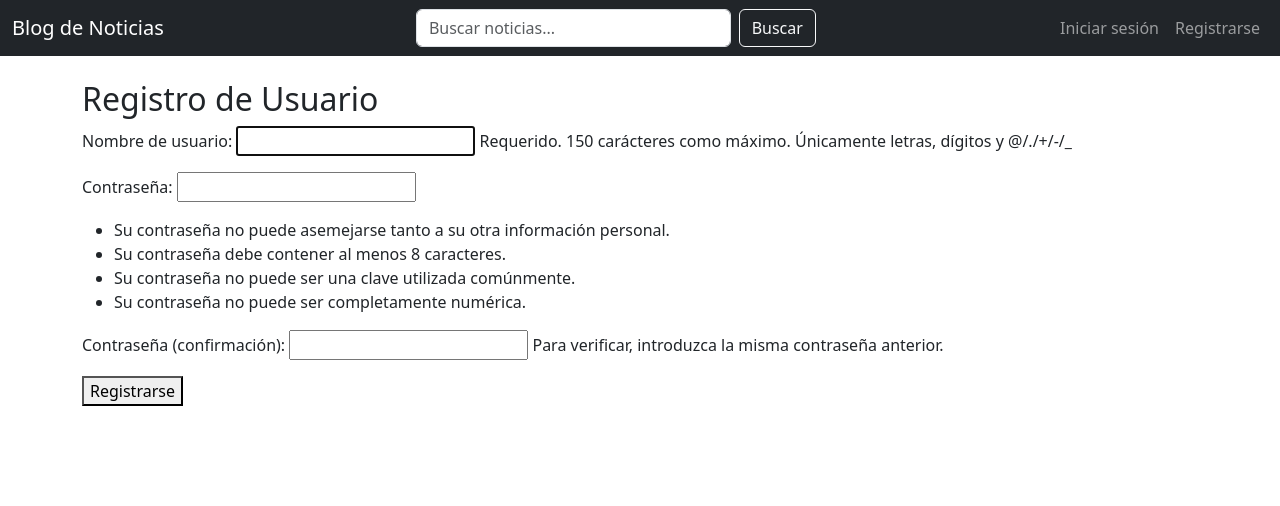
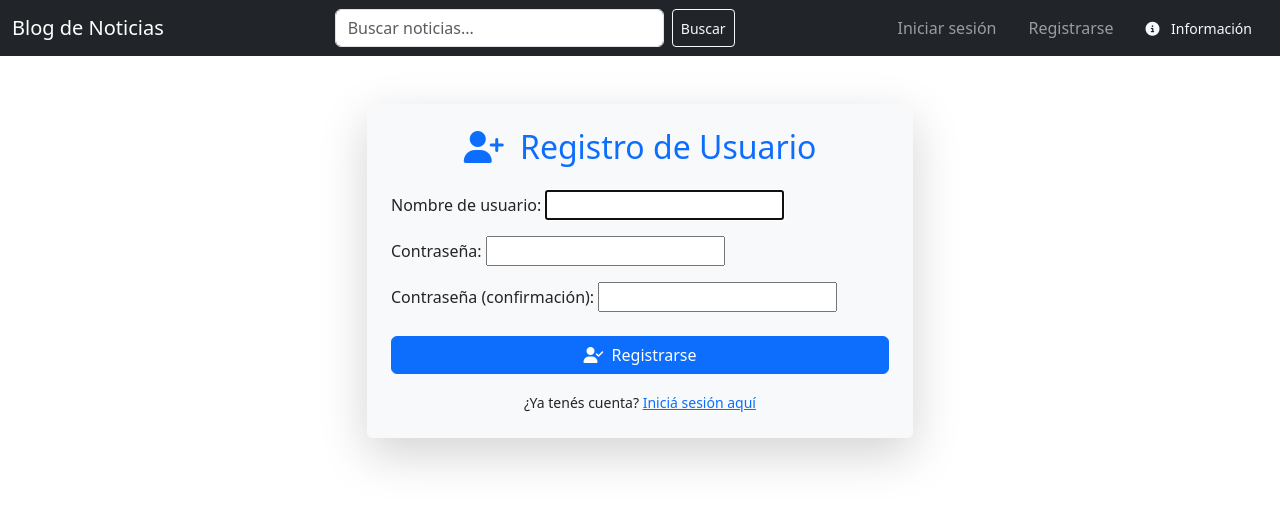
Before and after one commit to Nilsonavalos77/django-blog-noticias, a Django app: page /registro/ in a window 1280 px wide. Shown: the top 506 px of the page. Run offline with Django 5.2, Linux system fonts and the light colour scheme.

Commit message:
Refactor code structure for improved readability and maintainability

```diff
--- a/blog/templates/base.html
+++ b/blog/templates/base.html
@@ -2,78 +2,85 @@
 <html lang="es">
 <head>
     <meta charset="UTF-8">
-    <meta name="viewport" content="width=device-width, initial-scale=1"> <!-- Adaptable a dispositivos -->
+    <meta name="viewport" content="width=device-width, initial-scale=1">
     <title>Blog de Noticias</title>
 
     <!-- Bootstrap 5 desde CDN -->
     <link href="https://cdn.jsdelivr.net/npm/bootstrap@5.3.0/dist/css/bootstrap.min.css" rel="stylesheet">
 
-    <!-- Puedes agregar tu propio CSS si querés -->
+    <!-- Fuente de iconos Font Awesome -->
+    <link rel="stylesheet" href="https://cdnjs.cloudflare.com/ajax/libs/font-awesome/6.4.0/css/all.min.css">
 </head>
 <body>
     <!-- Navbar principal -->
     <nav class="navbar navbar-expand-lg navbar-dark bg-dark">
-        <div class="container-fluid">
-            <!-- Logo o título -->
+        <!-- Contenedor fluid que permite flexbox para alinear elementos -->
+        <div class="container-fluid d-flex flex-wrap align-items-center justify-content-between">
+
+            <!-- Logo o título a la izquierda -->
             <a class="navbar-brand" href="{% url 'inicio' %}">Blog de Noticias</a>
 
-            <!-- Botón hamburguesa para móviles -->
-            <button class="navbar-toggler" type="button" data-bs-toggle="collapse" data-bs-target="#navbarContenido">
+            <!-- Botón hamburguesa para dispositivos móviles -->
+            <button class="navbar-toggler" type="button" data-bs-toggle="collapse" data-bs-target="#navbarContenido"
+                aria-controls="navbarContenido" aria-expanded="false" aria-label="Alternar navegación">
                 <span class="navbar-toggler-icon"></span>
             </button>
 
-            <!-- Contenido del navbar -->
+            <!-- Contenido que colapsa en pantallas pequeñas -->
             <div class="collapse navbar-collapse" id="navbarContenido">
-                <!-- Formularios y links alineados con utilidades de Bootstrap -->
-                <ul class="navbar-nav me-auto">
-                    <!-- Espacio reservado para más enlaces si querés agregar -->
-                </ul>
+                <!-- Espacio vacío para separar elementos (puede usarse para futuras opciones) -->
+                <ul class="navbar-nav me-auto"></ul>
 
-                <!-- BUSCADOR en el centro -->
-                <form class="d-flex mx-auto" method="get" action="{% url 'inicio' %}" style="width: 400px;">
+                <!-- Formulario de búsqueda centrado y responsive -->
+                <form class="d-flex flex-grow-1 mx-3 mx-lg-auto" method="get" action="{% url 'inicio' %}" style="max-width: 400px;">
                     <input class="form-control me-2" type="search" placeholder="Buscar noticias..." aria-label="Buscar" name="buscar" value="{{ request.GET.buscar }}">
-                    <button class="btn btn-outline-light" type="submit">Buscar</button>
+                    <button class="btn btn-outline-light btn-sm" type="submit">Buscar</button>
                 </form>
 
-                <!-- Sección de autenticación a la derecha -->
-                <ul class="navbar-nav ms-auto">
+                <!-- Menú de autenticación y botón de información a la derecha -->
+                <ul class="navbar-nav ms-auto align-items-center">
                     {% if user.is_authenticated %}
-                        <!-- Bienvenida al usuario -->
+                        <!-- Mensaje de bienvenida con margen a la derecha -->
                         <li class="nav-item">
                             <span class="navbar-text text-white me-3">
                                 Bienvenido, {{ user.username }}
                             </span>
                         </li>
-
-                        <!-- Botón de logout como formulario POST -->
-                        <li class="nav-item">
+                        <!-- Botón para cerrar sesión, pequeño y con margen a la derecha -->
+                        <li class="nav-item me-3">
                             <form method="post" action="{% url 'logout' %}">
                                 {% csrf_token %}
-                                <button type="submit" class="btn btn-outline-light btn-sm">Cerrar sesión</button>
+                                <button type="submit" class="btn btn-outline-light btn-sm me-2">Cerrar sesión</button>
                             </form>
                         </li>
                     {% else %}
-                        <!-- Enlaces visibles solo para usuarios no autenticados -->
-                        <li class="nav-item">
+                        <!-- Enlaces para iniciar sesión y registrarse -->
+                        <li class="nav-item me-3">
                             <a class="nav-link" href="{% url 'login' %}">Iniciar sesión</a>
                         </li>
                         <li class="nav-item">
                             <a class="nav-link" href="{% url 'registro' %}">Registrarse</a>
                         </li>
                     {% endif %}
+
+                    <!-- Botón con ícono de Información, pequeño y con margen izquierda -->
+                    <li class="nav-item ms-2">
+                        <a href="{% url 'acerca_de' %}" class="btn btn-outline-light btn-sm px-3" style="border: none;">
+                    <i class="fas fa-info-circle me-2"></i> Información
+                        </a>
+                    </li>
                 </ul>
             </div>
         </div>
     </nav>
 
-    <!-- Contenedor principal de contenido -->
-    <div class="container mt-4">
+    <!-- Contenedor principal para el contenido dinámico de cada página -->
+    <div class="container-fluid px-3 mt-4">
         {% block contenido %}
-        <!-- Aquí se insertan los contenidos específicos de cada página -->
         {% endblock %}
     </div>
 
-    <!-- Scripts de Bootstrap (para funcionalidades como el menú hamburguesa) -->
+    <!-- Bootstrap JS Bundle con Popper -->
     <script src="https://cdn.jsdelivr.net/npm/bootstrap@5.3.0/dist/js/bootstrap.bundle.min.js"></script>
 </body>
 </html>
--- a/blog/templates/registro.html
+++ b/blog/templates/registro.html
@@ -1,12 +1,44 @@
 {% extends 'base.html' %}
 
 {% block contenido %}
-<h2>Registro de Usuario</h2>
+<div class="container mt-5">
+  <div class="row justify-content-center">
+    <div class="col-md-6">
+      <!-- Tarjeta visualmente destacada -->
+      <div class="card shadow-lg border-0">
+        <div class="card-body p-4 bg-light rounded">
+          <h2 class="text-center text-primary mb-4">
+            <i class="fas fa-user-plus me-2"></i> Registro de Usuario
+          </h2>
 
-<!-- Formulario de registro -->
-<form method="post">
-    {% csrf_token %} <!-- Token de seguridad -->
-    {{ form.as_p }} <!-- Mostrar los campos del formulario como párrafos -->
-    <button type="submit">Registrarse</button> <!-- Botón para crear el usuario -->
-</form>
+          <!-- Formulario de registro -->
+          <form method="post" novalidate>
+            {% csrf_token %}
+            {% for field in form %}
+              <div class="mb-3">
+                {{ field.label_tag }}
+                {{ field }}
+                {% if field.errors %}
+                  <div class="text-danger small">{{ field.errors|striptags }}</div>
+                {% endif %}
+              </div>
+            {% endfor %}
+
+            <!-- Botón de registro estilizado en azul -->
+            <div class="d-grid mt-4">
+              <button type="submit" class="btn btn-primary">
+                <i class="fas fa-user-check me-1"></i> Registrarse
+              </button>
+            </div>
+          </form>
+
+          <!-- Enlace a iniciar sesión si ya tiene cuenta -->
+          <div class="mt-3 text-center">
+            <small>¿Ya tenés cuenta? <a href="{% url 'login' %}" class="text-primary text-decoration-underline">Iniciá sesión aquí</a></small>
+          </div>
+        </div>
+      </div>
+    </div>
+  </div>
+</div>
 {% endblock %}
--- a/blog/urls.py
+++ b/blog/urls.py
@@ -6,6 +6,12 @@ from . import views
 
 # Importa las vistas de autenticación integradas de Django (login, logout)
 from django.contrib.auth import views as auth_views
+
+from django.urls import path
+from . import views
+
+from django.shortcuts import render
+
 
 # Lista de rutas disponibles en la aplicación
 urlpatterns = [
@@ -23,4 +29,13 @@ urlpatterns = [
 
     # Ruta para que un usuario se registre en el sitio (usa tu vista personalizada)
     path('registro/', views.registro, name='registro'),
+
+    # Ruta para crear una nueva noticia (solo accesible para administradores)
+    path('crear_noticia/', views.crear_noticia, name='crear_noticia'),
+
+    # Ruta para editar una noticia existente (solo accesible para administradores)
+    path('acerca-de/', views.acerca_de, name='acerca_de'),
+
+
+
 ]
--- a/blog/views.py
+++ b/blog/views.py
@@ -6,16 +6,35 @@ from django.db.models import Q  # Para búsquedas
 from .models import Noticia, Comentario
 from .forms import NoticiaForm, ComentarioForm
 
-# ✅ Vista de inicio con buscador incluido
+from django.db.models import Q  # Import necesario para búsquedas complejas con OR
+
 def inicio(request):
-    query = request.GET.get('q')  # Captura la búsqueda desde la barra
+    query = request.GET.get('q')  # Captura el parámetro 'q' enviado desde el formulario de búsqueda
     if query:
+        # Si hay búsqueda, filtramos las noticias cuyo título o resumen contengan el texto de búsqueda (insensible a mayúsculas)
         noticias = Noticia.objects.filter(
             Q(titulo__icontains=query) | Q(resumen__icontains=query)
         ).order_by('-fecha_publicacion')
     else:
+        # Si no hay búsqueda, traemos todas las noticias ordenadas por fecha descendente
         noticias = Noticia.objects.order_by('-fecha_publicacion')
-    return render(request, 'inicio.html', {'noticias': noticias, 'query': query})
+
+    # Traemos las noticias destacadas (destacada=True), limitando a 3 para mostrar en la barra lateral
+    noticias_destacadas = Noticia.objects.filter(destacada=True).order_by('-fecha_publicacion')[:3]
+
+    # Renderizamos la plantilla pasando las noticias filtradas, las destacadas y la query para mostrar en el input
+    return render(request, 'inicio.html', {
+        'noticias': noticias,
+        'noticias_destacadas': noticias_destacadas,
+        'query': query,
+    })
+
+#boton de información del sitio
+from django.shortcuts import render
+
+def acerca_de(request):
+    return render(request, 'acerca_de.html')
+
 
 # ✅ Vista de detalle de noticia
 def detalle_noticia(request, pk):
```
Also changed, not shown: blog/templates/acerca_de.html (added, +52 -0 lines), blog/templates/detalle.noticia.html (deleted, +0 -25 lines), blog/templates/detalle_noticia.html (added, +48 -0 lines), blog/templates/inicio.html (+36 -4 lines), blog/templates/login.html (+41 -7 lines), blog/static/estilos.css (added), db.sqlite3, imagenes/Clipboard01-2_RsPnAAY.webp (added), imagenes/dae269dec5264033925030f1daec007773d8b566.jpg (added).
